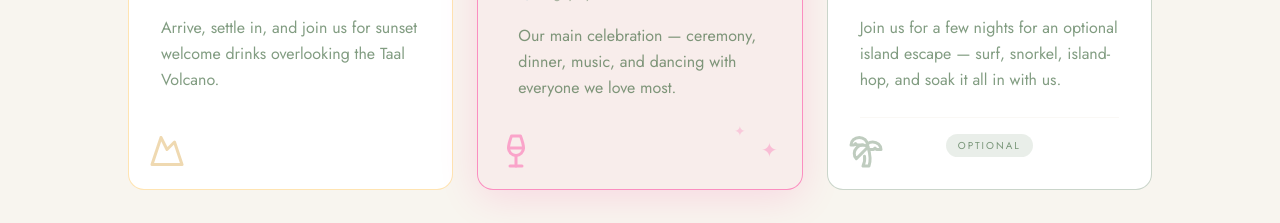
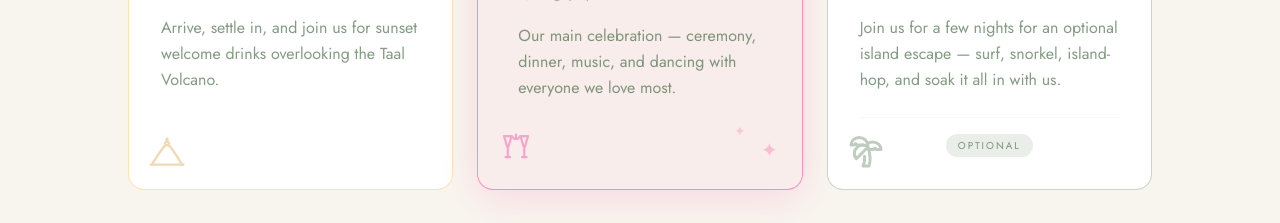
Before and after one commit to bencuds/ben-margaux2027, a Next.js app: page / in a window 1280 px wide. Shown: the part 2080-2303 px from the top of the page. Built offline with nearby package versions, Linux system fonts and the light colour scheme.

Commit message:
Custom volcano and cheers icons for timeline cards

```diff
--- a/components/Timeline.tsx
+++ b/components/Timeline.tsx
@@ -1,5 +1,5 @@
 import ScrollReveal from './ScrollReveal'
-import { Mountain, Wine, Palmtree } from 'lucide-react'
+import { Palmtree } from 'lucide-react'
 
 const events = [
   {
@@ -64,9 +64,45 @@ const styles = {
   },
 }
 
+function VolcanoIcon({ className }: { className?: string }) {
+  return (
+    <svg viewBox="0 0 24 24" fill="none" stroke="currentColor" strokeWidth="1.5" strokeLinecap="round" strokeLinejoin="round" className={className}>
+      {/* Base line */}
+      <line x1="1" y1="21" x2="23" y2="21" />
+      {/* Wide curved slopes */}
+      <path d="M2 21Q6 14 10 9" />
+      <path d="M22 21Q18 14 14 9" />
+      {/* Crater opening */}
+      <path d="M10 9Q12 7 14 9" />
+      {/* Eruption puffs */}
+      <path d="M10.5 7Q12 4.5 13.5 7" />
+      <path d="M11.5 4.5Q12 2.5 12.5 4.5" />
+    </svg>
+  )
+}
+
+function CheersIcon({ className }: { className?: string }) {
+  return (
+    <svg viewBox="0 0 24 24" fill="none" stroke="currentColor" strokeWidth="1.5" strokeLinecap="round" strokeLinejoin="round" className={className}>
+      {/* Left flute */}
+      <path d="M4 2h5L7 9H6L4 2z" />
+      <line x1="6.5" y1="9" x2="6.5" y2="16" />
+      <line x1="5" y1="16" x2="8" y2="16" />
+      {/* Right flute */}
+      <path d="M15 2h5l-2 7h-1l-2-7z" />
+      <line x1="17.5" y1="9" x2="17.5" y2="16" />
+      <line x1="16" y1="16" x2="19" y2="16" />
+      {/* Clink sparkle between the two glasses */}
+      <line x1="9" y1="2" x2="11" y2="4" />
+      <line x1="12" y1="1" x2="12" y2="4" />
+      <line x1="15" y1="2" x2="13" y2="4" />
+    </svg>
+  )
+}
+
 const icons = {
-  mango:   Mountain,
-  fuchsia: Wine,
+  mango:   VolcanoIcon,
+  fuchsia: CheersIcon,
   jungle:  Palmtree,
 }
 
```
